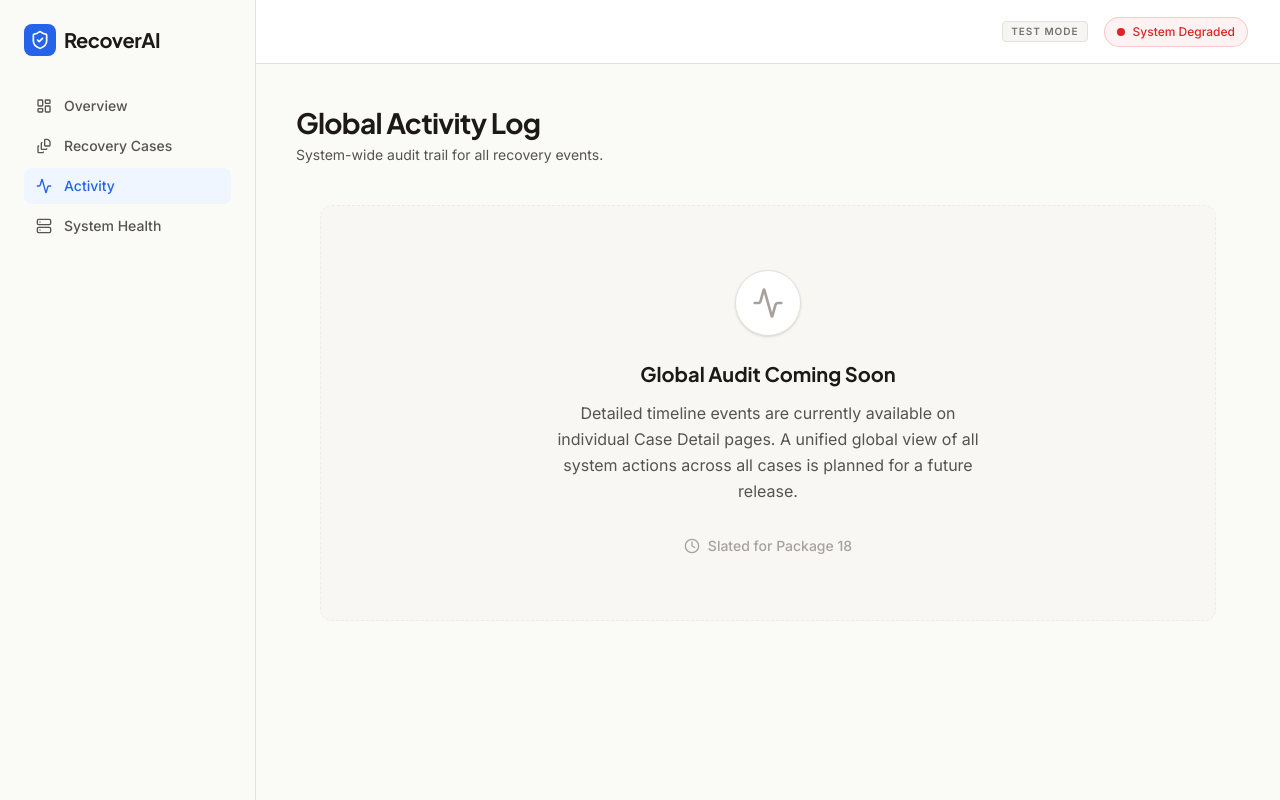
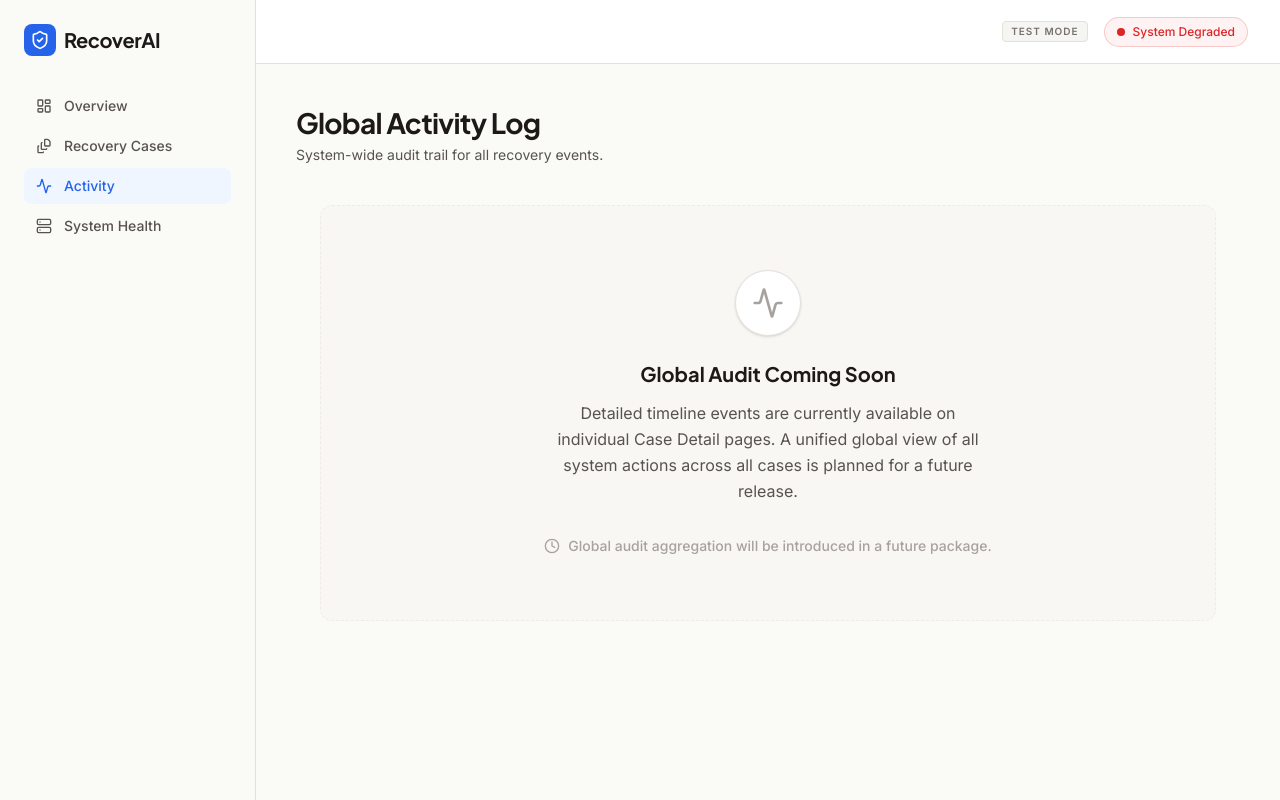
Before and after one commit to manas0615/RecoverAI, a React (Vite) app in the folder frontend/: page /activity in a window 1280 px wide. Built offline with nearby package versions, Linux system fonts and the light colour scheme; no server answers.

Commit message:
fix(p16): Correct wording on Activity and System Health pages

```diff
--- a/frontend/src/pages/ActivityLog.tsx
+++ b/frontend/src/pages/ActivityLog.tsx
@@ -22,7 +22,7 @@ export function ActivityLog() {
 
         <div className="flex items-center gap-2 text-sm font-medium text-[var(--color-text-muted)]">
           <Clock className="w-4 h-4" />
-          <span>Slated for Package 18</span>
+          <span>Global audit aggregation will be introduced in a future package.</span>
         </div>
       </div>
     </div>
--- a/frontend/src/pages/SystemHealth.tsx
+++ b/frontend/src/pages/SystemHealth.tsx
@@ -34,7 +34,7 @@ export function SystemHealth() {
               {loading ? 'Checking Status...' : isHealthy ? 'System Operational' : 'System Degraded'}
             </h3>
             <p className="text-sm text-[var(--color-text-secondary)] mt-1">
-              All infrastructure components are reporting healthy.
+              RecoverAI backend is reachable and responding normally.
             </p>
           </div>
         </div>
```
